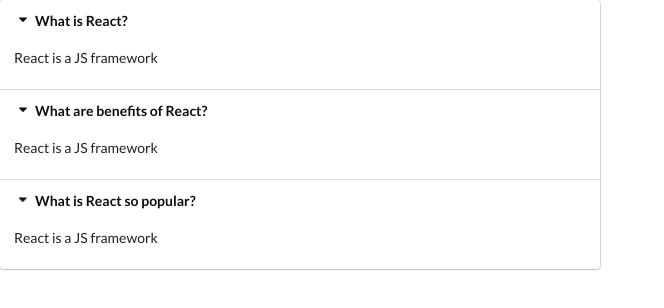
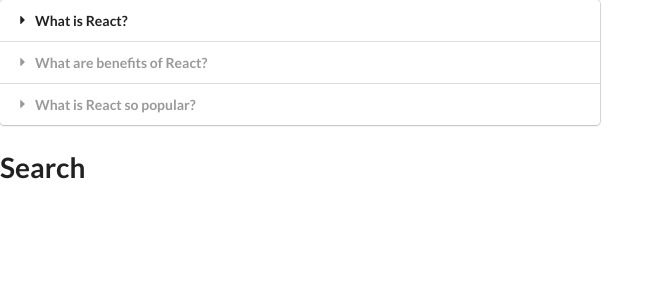
Before and after one commit to dipscodehub/widgety, a React (Create React App) app: page / in a window 1280 px wide. Shown: the top 308 px of the page, without its empty margins (0-664 px from the left). Built offline with nearby package versions, Linux system fonts and the light colour scheme.

Commit message:
added hooks to only show a single dropdown value in accordion and close the others

```diff
--- a/src/components/Accordion.js
+++ b/src/components/Accordion.js
@@ -1,19 +1,29 @@
-import React from "react";
+import React, { useState } from "react";
 
 const Accordion = ({ items }) => {
-  const renderedItems = items.map((item) => {
+  const [activeIndex, setActiveIndex] = useState(null);
+
+  const onTitleClick = (index) => {
+    setActiveIndex(index);
+  };
+
+  const renderedItems = items.map((item, index) => {
+    const active = index === activeIndex ? "active" : "";
+
     return (
       <React.Fragment key={item.title}>
-        <div className="title active">
+        {/* We are using arrow function in onClick becasuse we don't want to invoke the function when the page renders. Instead we want to invoke it at some point of time*/}
+        <div className={`title ${active}`} onClick={() => onTitleClick(index)}>
           <i className="dropdown icon"></i>
           {item.title}
         </div>
-        <div className="content active">
+        <div className={`content ${active}`}>
           <p>{item.content}</p>
         </div>
       </React.Fragment>
     );
   });
+
   return <div className="ui styled accordion">{renderedItems}</div>;
 };
 
--- a/src/components/App.js
+++ b/src/components/App.js
@@ -1,6 +1,7 @@
 import React from "react";
 
 import Accordion from "./Accordion";
+import Search from "./Search";
 
 const items = [
   {
@@ -21,6 +22,7 @@
   return (
     <div>
       <Accordion items={items} />
+      <Search />
     </div>
   );
 };
--- /dev/null
+++ b/src/components/Search.js
@@ -0,0 +1,7 @@
+import React from "react";
+
+const Search = () => {
+  return <h1>Search</h1>;
+};
+
+export default Search;
```
